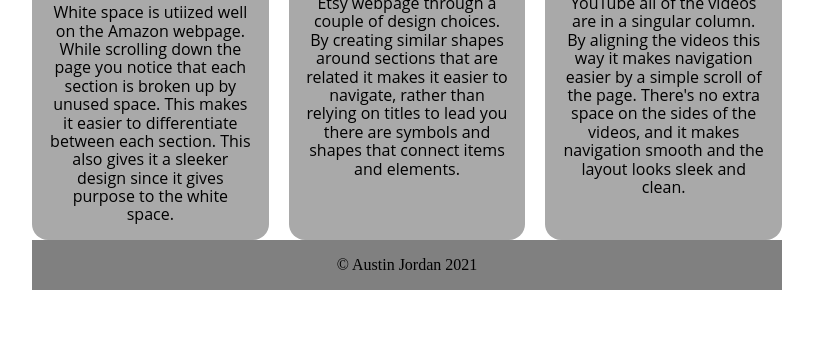
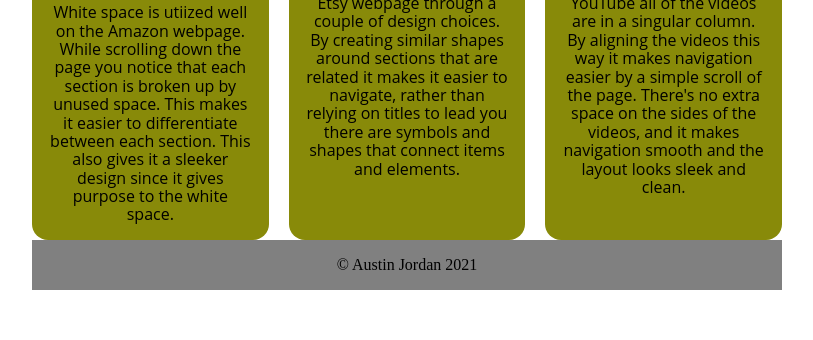
Before and after one commit to AJ3005/AJ3005.github.io, a plain HTML site: page lesson2/design-principles.html in a window 1280 px wide. Shown: the part 729-1069 px from the top of the page, without its empty margins (233-1046 px from the left). Drawn offline with Linux system fonts and the light colour scheme.

Commit message:
color commit

```diff
--- a/lesson2/css/small.css
+++ b/lesson2/css/small.css
@@ -33,7 +33,7 @@
         border-bottom: 1px solid;
         font-size: 1rem;
         margin: 0;
-        background-color: darkgrey;
+        background-color: rgb(136, 138, 9);
     border: darkslategray;
     border-radius: 1em;
     overflow: hidden;
```
